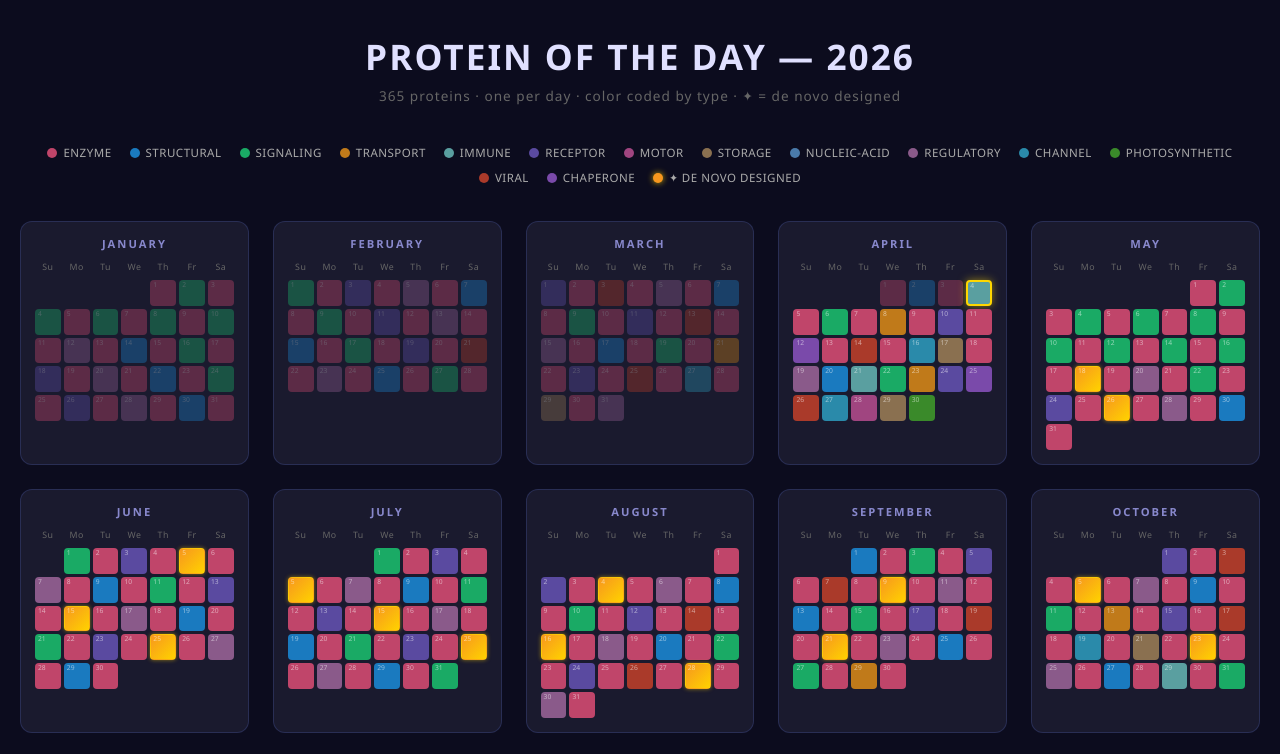
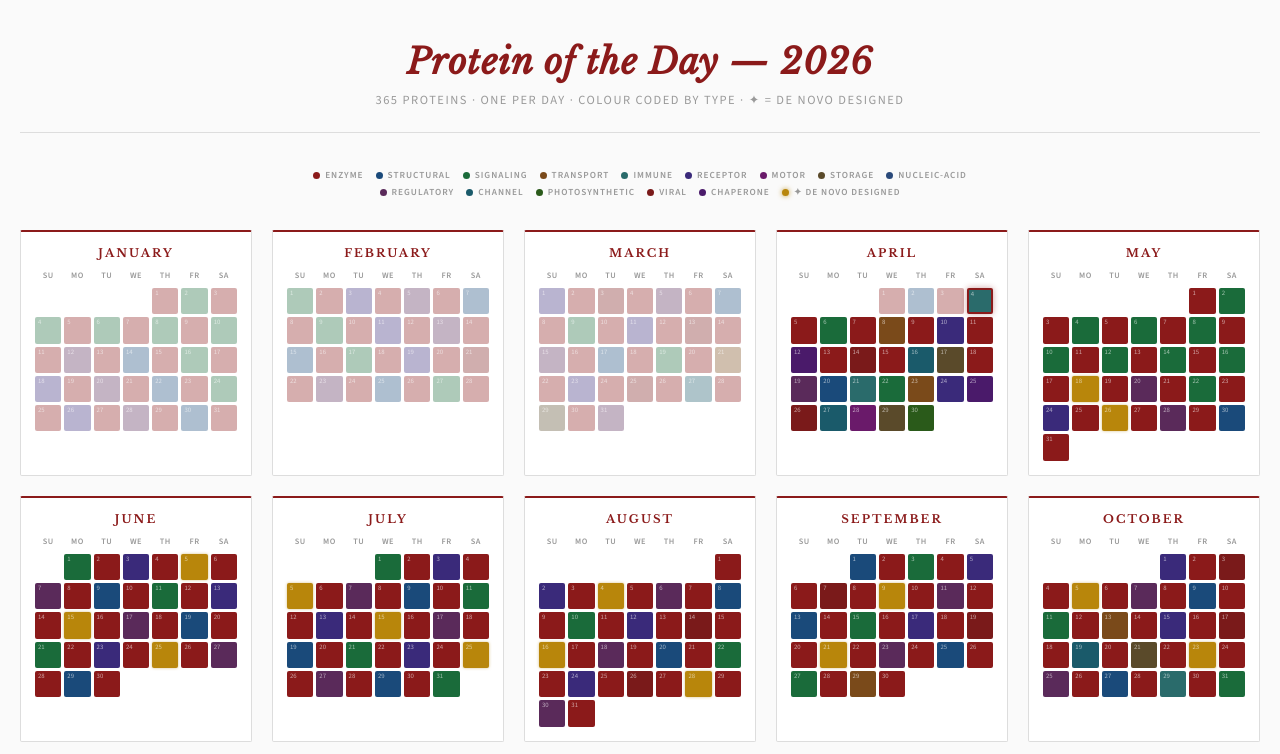
Before and after one commit to steamulater/protein-daily, a website: page calendar.html in a window 1280 px wide. Shown: the top 754 px of the page. Drawn offline with nearby package versions, Linux system fonts and the light colour scheme.

Commit message:
Restyle calendar to match steamulater.com aesthetic

```diff
--- a/calendar.html
+++ b/calendar.html
@@ -4,52 +4,74 @@
   <meta charset="UTF-8">
   <meta name="viewport" content="width=device-width, initial-scale=1.0">
   <title>Protein of the Day — 2026 Calendar</title>
+  <link rel="preconnect" href="https://fonts.googleapis.com">
+  <link href="https://fonts.googleapis.com/css2?family=Libre+Baskerville:ital,wght@0,700;1,400&family=Source+Sans+3:wght@300;400;600&display=swap" rel="stylesheet">
   <style>
     * { margin: 0; padding: 0; box-sizing: border-box; }
 
     :root {
-      --bg: #0c0c1e;
-      --surface: #1a1a2e;
-      --border: rgba(102,126,234,0.2);
-      --text: #e0e0ff;
-      --muted: #666;
-      --today-ring: #ffd700;
+      --crimson: #8B1A1A;
+      --dark: #1a1a1a;
+      --muted: #999;
+      --border: #ddd;
+      --bg: #fafafa;
+      --surface: #fff;
+      --today-ring: #8B1A1A;
     }
 
     body {
       background: var(--bg);
-      color: var(--text);
-      font-family: 'Segoe UI', Tahoma, Geneva, Verdana, sans-serif;
+      color: var(--dark);
+      font-family: 'Source Sans 3', 'Helvetica Neue', Arial, sans-serif;
       min-height: 100vh;
-      padding: 32px 20px 60px;
+      padding: 40px 20px 60px;
     }
 
     header {
       text-align: center;
-      margin-bottom: 40px;
+      margin-bottom: 36px;
+      padding-bottom: 24px;
+      border-bottom: 1px solid var(--border);
     }
-    header h1 { font-size: clamp(1.4rem, 4vw, 2.2rem); letter-spacing: 2px; }
-    header p  { color: var(--muted); margin-top: 6px; font-size: 0.85rem; letter-spacing: 1px; }
+    header h1 {
+      font-family: 'Libre Baskerville', Georgia, serif;
+      font-size: clamp(1.4rem, 4vw, 2.2rem);
+      font-style: italic;
+      color: var(--crimson);
+      letter-spacing: 1px;
+    }
+    header p {
+      color: var(--muted);
+      margin-top: 8px;
+      font-size: 0.78rem;
+      letter-spacing: 1.5px;
+      text-transform: uppercase;
+      font-weight: 300;
+    }
 
     /* Legend */
     .legend {
       display: flex;
       flex-wrap: wrap;
       justify-content: center;
-      gap: 10px 18px;
-      margin-bottom: 36px;
+      gap: 5px 12px;
+      margin-bottom: 32px;
+      max-width: 680px;
+      margin-left: auto;
+      margin-right: auto;
     }
     .legend-item {
       display: flex;
       align-items: center;
-      gap: 6px;
-      font-size: 0.72rem;
-      letter-spacing: 0.5px;
+      gap: 5px;
+      font-size: 0.58rem;
+      letter-spacing: 1px;
       text-transform: uppercase;
-      color: #aaa;
+      color: var(--muted);
+      font-weight: 600;
     }
     .legend-dot {
-      width: 10px; height: 10px;
+      width: 7px; height: 7px;
       border-radius: 50%;
       flex-shrink: 0;
     }
@@ -58,7 +80,7 @@
     .year-grid {
       display: grid;
       grid-template-columns: repeat(auto-fill, minmax(220px, 1fr));
-      gap: 24px;
+      gap: 20px;
       max-width: 1300px;
       margin: 0 auto;
     }
@@ -67,15 +89,17 @@
     .month {
       background: var(--surface);
       border: 1px solid var(--border);
-      border-radius: 12px;
+      border-top: 2px solid var(--crimson);
+      border-radius: 2px;
       padding: 14px;
     }
     .month-name {
-      font-size: 0.7rem;
+      font-family: 'Libre Baskerville', Georgia, serif;
+      font-size: 0.72rem;
       font-weight: 700;
       letter-spacing: 2px;
       text-transform: uppercase;
-      color: #8888cc;
+      color: var(--crimson);
       margin-bottom: 10px;
       text-align: center;
     }
@@ -85,17 +109,19 @@
       gap: 3px;
     }
     .dow-header {
-      font-size: 0.55rem;
+      font-size: 0.52rem;
       color: var(--muted);
       text-align: center;
       padding-bottom: 4px;
       letter-spacing: 0.5px;
+      font-weight: 600;
+      text-transform: uppercase;
     }
 
     /* Individual day cell */
     .day-cell {
       aspect-ratio: 1;
-      border-radius: 4px;
+      border-radius: 2px;
       cursor: pointer;
       position: relative;
       transition: transform 0.12s, box-shadow 0.12s;
@@ -104,28 +130,27 @@
     .day-cell:hover {
       transform: scale(1.35);
       z-index: 10;
-      box-shadow: 0 4px 16px rgba(0,0,0,0.6);
+      box-shadow: 0 4px 12px rgba(0,0,0,0.2);
     }
     .day-cell.empty { background: transparent; cursor: default; }
-    .day-cell.past  { opacity: 0.4; }
+    .day-cell.past  { opacity: 0.35; }
     .day-cell.today {
       border: 2px solid var(--today-ring) !important;
-      box-shadow: 0 0 8px rgba(255,215,0,0.5);
+      box-shadow: 0 0 6px rgba(139,26,26,0.4);
       opacity: 1 !important;
     }
     .day-cell.de-novo {
-      box-shadow: 0 0 6px rgba(255,210,0,0.7);
       animation: pulse-gold 2.5s ease-in-out infinite alternate;
     }
     @keyframes pulse-gold {
-      from { box-shadow: 0 0 4px rgba(255,210,0,0.5); }
-      to   { box-shadow: 0 0 10px rgba(255,210,0,0.9); }
+      from { box-shadow: 0 0 3px rgba(184,134,11,0.5); }
+      to   { box-shadow: 0 0 8px rgba(184,134,11,0.9); }
     }
     .day-cell .day-num {
       position: absolute;
       top: 1px; left: 2px;
       font-size: 0.42rem;
-      color: rgba(255,255,255,0.55);
+      color: rgba(255,255,255,0.6);
       line-height: 1;
     }
 
@@ -133,53 +158,58 @@
     .tooltip {
       display: none;
       position: fixed;
-      background: #1a1a3e;
-      border: 1px solid rgba(102,126,234,0.5);
-      border-radius: 8px;
-      padding: 10px 14px;
+      background: #fff;
+      border: 1px solid var(--border);
+      border-top: 2px solid var(--crimson);
+      border-radius: 2px;
+      padding: 12px 16px;
       font-size: 0.78rem;
       pointer-events: none;
       z-index: 1000;
       max-width: 240px;
-      box-shadow: 0 8px 24px rgba(0,0,0,0.5);
+      box-shadow: 0 8px 24px rgba(0,0,0,0.12);
     }
     .tooltip.visible { display: block; }
-    .tooltip-date   { font-size: 0.65rem; color: var(--muted); margin-bottom: 4px; }
-    .tooltip-name   { font-weight: 700; color: #fff; margin-bottom: 4px; }
-    .tooltip-type   { font-size: 0.65rem; letter-spacing: 1px; text-transform: uppercase; }
-    .tooltip-fact   { font-size: 0.68rem; color: #aaa; margin-top: 6px; line-height: 1.4; border-top: 1px solid var(--border); padding-top: 6px; }
+    .tooltip-date   { font-size: 0.62rem; color: var(--muted); margin-bottom: 4px; letter-spacing: 1px; text-transform: uppercase; font-weight: 600; }
+    .tooltip-name   { font-family: 'Libre Baskerville', Georgia, serif; font-weight: 700; font-style: italic; color: var(--dark); margin-bottom: 4px; font-size: 0.9rem; }
+    .tooltip-type   { font-size: 0.6rem; letter-spacing: 1.5px; text-transform: uppercase; font-weight: 600; }
+    .tooltip-fact   { font-size: 0.68rem; color: #666; margin-top: 8px; line-height: 1.5; border-top: 1px solid var(--border); padding-top: 8px; font-style: italic; }
 
-    /* Type colors — matches app badge colors */
-    .t-enzyme        { background: #c0456a; }
-    .t-structural    { background: #1a7abf; }
-    .t-signaling     { background: #1aaa65; }
-    .t-transport     { background: #c07a1a; }
-    .t-immune        { background: #5a9fa0; }
-    .t-receptor      { background: #5a4aa0; }
-    .t-motor         { background: #a04580; }
-    .t-storage       { background: #8a7050; }
-    .t-nucleic-acid  { background: #4a7aaa; }
-    .t-regulatory    { background: #8a5a8a; }
-    .t-channel       { background: #2a8aaa; }
-    .t-photosynthetic{ background: #3a8a2a; }
-    .t-viral         { background: #aa3a2a; }
-    .t-chaperone     { background: #7a4aaa; }
-    .t-de-novo       { background: linear-gradient(135deg, #f7971e, #ffd200); }
+    /* Type colors — muted, professional palette */
+    .t-enzyme        { background: #8B1A1A; }
+    .t-structural    { background: #1a4a7a; }
+    .t-signaling     { background: #1a6b3a; }
+    .t-transport     { background: #7a4a1a; }
+    .t-immune        { background: #2a6b6b; }
+    .t-receptor      { background: #3a2a7a; }
+    .t-motor         { background: #6a1a6a; }
+    .t-storage       { background: #5a4a2a; }
+    .t-nucleic-acid  { background: #2a4a7a; }
+    .t-regulatory    { background: #5a2a5a; }
+    .t-channel       { background: #1a5a6a; }
+    .t-photosynthetic{ background: #2a5a1a; }
+    .t-viral         { background: #7a1a1a; }
+    .t-chaperone     { background: #4a1a6a; }
+    .t-de-novo       { background: #b8860b; }
 
     footer {
       text-align: center;
       margin-top: 48px;
+      padding-top: 24px;
+      border-top: 1px solid var(--border);
       font-size: 0.72rem;
       color: var(--muted);
       letter-spacing: 1px;
+      text-transform: uppercase;
     }
-    footer a { color: #667eea; text-decoration: none; }
+    footer a { color: var(--crimson); text-decoration: none; }
+    footer a:hover { text-decoration: underline; }
   </style>
 </head>
 <body>
   <header>
-    <h1>PROTEIN OF THE DAY — 2026</h1>
-    <p>365 proteins · one per day · color coded by type · ✦ = de novo designed</p>
+    <h1>Protein of the Day — 2026</h1>
+    <p>365 proteins · one per day · colour coded by type · ✦ = de novo designed</p>
   </header>
 
   <div class="legend" id="legend"></div>
@@ -188,7 +218,7 @@
   <div class="tooltip" id="tooltip"></div>
 
   <footer>
-    <p><a href="index.html">← Back to Protein of the Day</a> &nbsp;·&nbsp; steamulater.com</p>
+    <p><a href="index.html">← Back to Protein of the Day</a> &nbsp;·&nbsp; <a href="https://www.steamulater.com">steamulater.com</a></p>
   </footer>
 
   <script src="proteins.js"></script>
@@ -217,11 +247,11 @@
     };
 
     const TYPE_HEX = {
-      'enzyme':'#c0456a','structural':'#1a7abf','signaling':'#1aaa65',
-      'transport':'#c07a1a','immune':'#5a9fa0','receptor':'#5a4aa0',
-      'motor':'#a04580','storage':'#8a7050','nucleic-acid':'#4a7aaa',
-      'regulatory':'#8a5a8a','channel':'#2a8aaa','photosynthetic':'#3a8a2a',
-      'viral':'#aa3a2a','chaperone':'#7a4aaa','de-novo':'#f7971e',
+      'enzyme':'#8B1A1A','structural':'#1a4a7a','signaling':'#1a6b3a',
+      'transport':'#7a4a1a','immune':'#2a6b6b','receptor':'#3a2a7a',
+      'motor':'#6a1a6a','storage':'#5a4a2a','nucleic-acid':'#2a4a7a',
+      'regulatory':'#5a2a5a','channel':'#1a5a6a','photosynthetic':'#2a5a1a',
+      'viral':'#7a1a1a','chaperone':'#4a1a6a','de-novo':'#b8860b',
     };
 
     // Build day-of-year → protein map
@@ -242,7 +272,7 @@
       const dot = document.createElement('div');
       dot.className = 'legend-dot';
       dot.style.background = TYPE_HEX[type] || '#888';
-      if (type === 'de-novo') dot.style.boxShadow = '0 0 6px rgba(255,210,0,0.8)';
+      if (type === 'de-novo') dot.style.boxShadow = '0 0 5px rgba(184,134,11,0.8)';
       item.appendChild(dot);
       item.appendChild(document.createTextNode(type === 'de-novo' ? '✦ de novo designed' : type));
       legendEl.appendChild(item);
```
